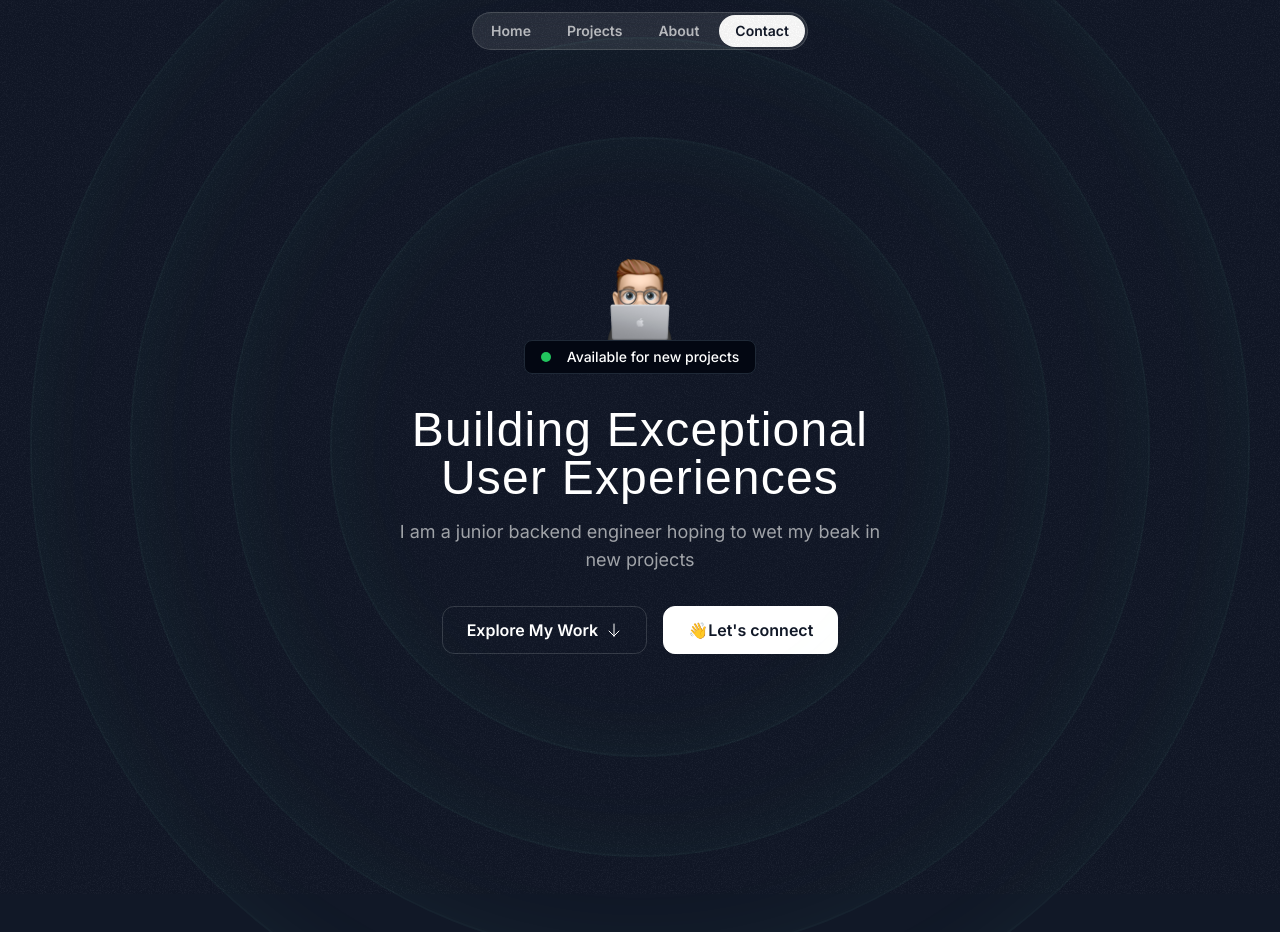
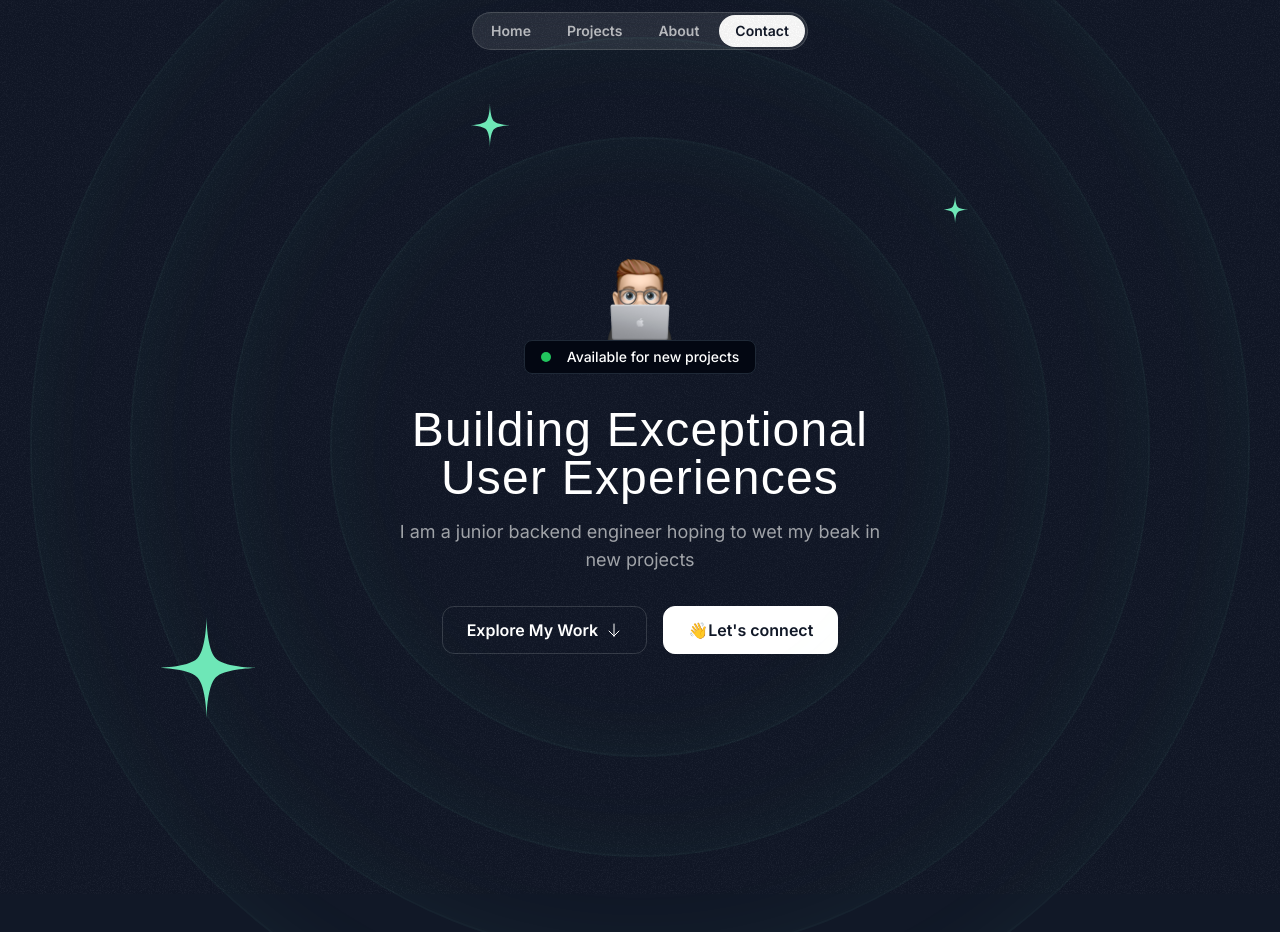
Before and after one commit to Stan1-0/portfolio, a Next.js app: page / in a window 1280 px wide. Shown: the top 932 px of the page. Built offline with nearby package versions, Linux system fonts and the light colour scheme; a web font is replaced by a local one.

Commit message:
finished hero section

```diff
--- a/src/components/heroOrbit.tsx
+++ b/src/components/heroOrbit.tsx
@@ -1,18 +1,23 @@
 import { PropsWithChildren } from "react";
+
 export const HeroOrbit = ({
   children,
   size,
-}: PropsWithChildren<{ size: number }>) => {
+  rotation
+}: PropsWithChildren<{ size: number; rotation: number }>) => {
   return (
     <div className="absolute left-1/2 top-1/2 -translate-x-1/2 -translate-y-1/2 ">
       <div
-        className="border border-red-500 size-[800px]"
+        className=" size-[800px]"
         style={{
+            transform: `rotate(${rotation}deg)`,
           height: `${size}px`,
           width: `${size}px`,
         }}
       >
-        <div className="border border-red-500 inline-flex ">{children}</div>
+        <div className=" inline-flex" style={{
+            transform: `rotate(${rotation * -1}deg)`
+        }}>{children}</div>
       </div>
     </div>
   );
--- a/src/sections/Hero.tsx
+++ b/src/sections/Hero.tsx
@@ -3,10 +3,12 @@
 import ArrowDown from "@/assets/icons/arrow-down.svg";
 import grainImage from "@/assets/images/grain.jpg";
 import StarIcon from "@/assets/icons/star.svg";
+import { HeroOrbit } from "@/components/heroOrbit";
 
 export const HeroSection = () => {
   return (
-    <div className="py-32 md:py-48 lg:py-60 relative z-0">
+    <div className="py-32 md:py-48 lg:py-60 relative z-0 overflow-x-clip">
+      <div className="absolute inset-0 [mask-image:linear-gradient(to_bottom,transparent,black_10%,black_70%,transparent]">
         <div
           className="absolute inset-0 -z-30 opacity-5 overflow-x-clip"
           style={{
@@ -17,7 +19,16 @@
         <div className=" size-[820px] hero-ring"></div>
         <div className=" size-[1020px] hero-ring"></div>
         <div className=" size-[1220px] hero-ring"></div>
-
+        <HeroOrbit size={800} rotation={-72}>
+          <StarIcon className="size-28 text-emerald-300" />
+        </HeroOrbit>
+        <HeroOrbit size={550} rotation={20}>
+          <StarIcon className="size-12 text-emerald-300" />
+        </HeroOrbit>
+        <HeroOrbit size={590} rotation={98}>
+          <StarIcon className="size-8 text-emerald-300" />
+        </HeroOrbit>
+      </div>
       <div className="container">
         <div className="flex flex-col items-center">
           <Image
```
Lines whose indentation alone changed are shown as unchanged.
